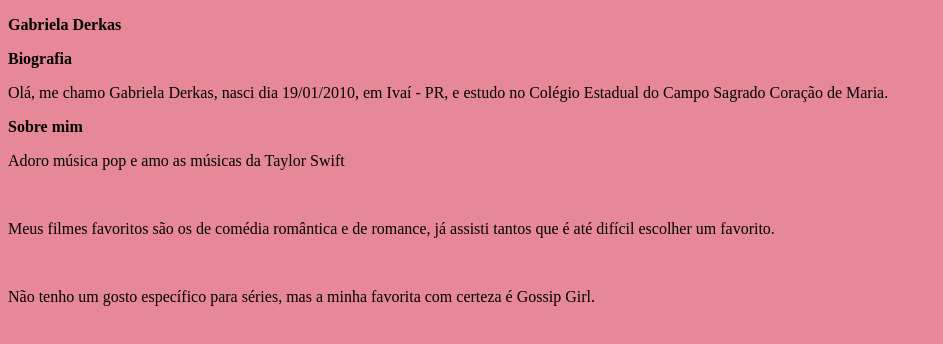
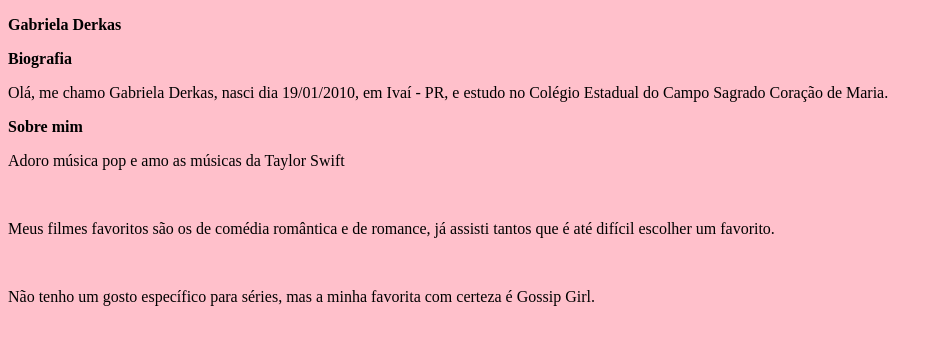
Before and after one commit to gabrieladerkas/Curso4Sagrado, a plain HTML site: page index.html in a window 1280 px wide. Shown: the whole page, without its empty margins (0-943 px from the left). Drawn offline with Linux system fonts and the light colour scheme.

Commit message:
mudei a cor dnv

```diff
--- a/style.css
+++ b/style.css
@@ -1,4 +1,4 @@
 body {
-    background-color: rgb(231, 136, 152);
+    background-color: pink;
     color: black;
 }
```
